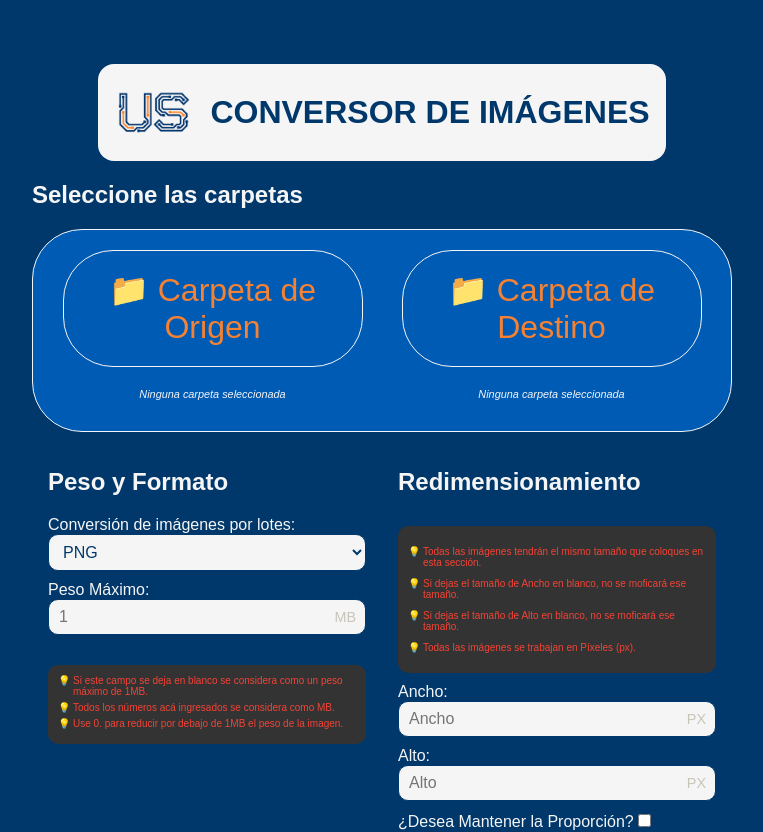
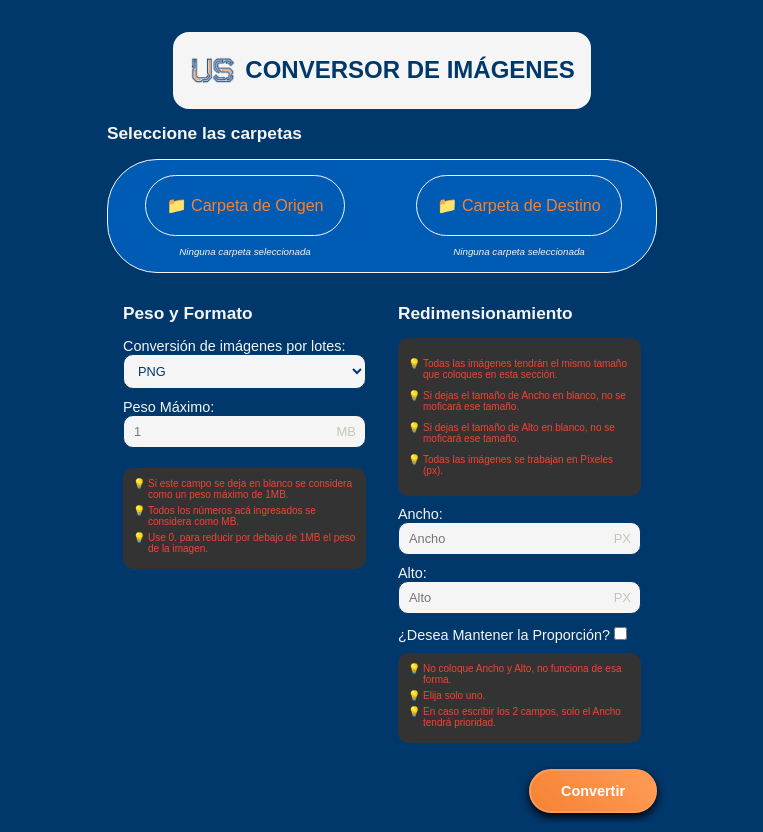
Before and after one commit to raulferreyra/image-convertor, a Vue app in the folder frontend/: page / in a window 1280 px wide. Shown: the top 832 px of the page, without its empty margins (258-1021 px from the left). Built offline with nearby package versions, Linux system fonts and the light colour scheme; a web font is replaced by a local one.

Commit message:
Styles is already for create the funcionality

```diff
--- a/frontend/src/assets/base.css
+++ b/frontend/src/assets/base.css
@@ -31,10 +31,10 @@
   transition: all 0.25s ease-in-out;
 }
 
-body,
-html {
+html,
+body {
   margin: 0;
-  padding: 2em;
+  padding: 0;
   width: 100%;
   height: auto;
   min-height: 100vh;
@@ -42,6 +42,13 @@ html {
   font-family: Orgon-Regular, Arial, Helvetica, sans-serif;
   background: var(--primary-color);
   color: var(--color-white);
+  display: flex;
+  justify-content: center;
+  align-items: center;
+}
+
+body {
+  padding: 2em;
 }
 
 #app {
--- a/frontend/src/components/Home.vue
+++ b/frontend/src/components/Home.vue
@@ -153,14 +153,14 @@ header {
 }
 
 header img {
-    width: 5rem;
+    width: 3rem;
     object-fit: cover;
     height: auto;
 }
 
 header h1 {
-    margin-left: 1rem;
-    font-size: 1.6em;
+    margin-left: .5rem;
+    font-size: 1em;
     line-height: 1.2;
     font-weight: 700;
     font-family: Orgon-Bold, Arial, Helvetica, sans-serif;
@@ -169,7 +169,7 @@ header h1 {
 
 @media (min-width: 768px) {
     header h1 {
-        font-size: 2em;
+        font-size: 1.5em;
     }
 }
 
@@ -192,18 +192,26 @@ header h1 {
 #settings h2 {
     text-align: left;
     width: 100%;
+    font-size: .8em;
+}
+
+@media (min-width: 768px) {
+    #settings h2 {
+        font-size: 1.2em;
+    }
 }
 
 #settings .folders,
 #settings .changes {
     width: 100%;
-    max-width: 700px;
+    max-width: 550px;
     display: flex;
     flex-direction: column;
     margin: 0 auto;
     align-items: center;
     justify-content: center;
     text-align: left;
+    font-size: .9rem;
 }
 
 #settings .changes {
@@ -235,7 +243,7 @@ header h1 {
 
 #settings .folder_box {
     height: auto;
-    max-width: 700px;
+    max-width: 550px;
     display: flex;
     flex-direction: column;
     gap: 20px;
@@ -243,7 +251,7 @@ header h1 {
     align-items: center;
     width: 100%;
     margin: 0 auto;
-    padding: 20px;
+    padding: 15px 10px;
     box-sizing: border-box;
     border: 1px solid var(--color-white);
     border-radius: 50px;
@@ -265,9 +273,9 @@ header h1 {
 #settings .folder_box .Boxing_folder {
     border: 1px solid var(--color-white);
     height: 100%;
-    font-size: 2.5em;
+    font-size: 1.4em;
     border-radius: 50px;
-    padding: 20px 0;
+    padding: 20px;
     cursor: pointer;
     color: var(--secondary-color);
     display: flex;
@@ -295,7 +303,8 @@ header h1 {
     max-width: 100%;
     word-break: break-word;
     font-style: italic;
-    padding: 0 10px;
+    padding: 0 5px;
+    margin: 0;
 }
 
 #settings .row {
@@ -318,7 +327,6 @@ header h1 {
     background: var(--color-gray);
     padding: 10px;
     border-radius: 10px;
-    margin-top: 10px;
 }
 
 #settings .row.message ul li {
@@ -342,7 +350,7 @@ header h1 {
     border-radius: 10px;
     width: 100%;
     box-sizing: border-box;
-    font-size: 1rem;
+    font-size: .8rem;
     transition: all .3s ease-in-out;
 }
 
@@ -382,7 +390,7 @@ header h1 {
     cursor: pointer;
     margin: 0 0 0 auto;
     display: flex;
-    font-size: 1.1rem;
+    font-size: .9rem;
     font-weight: 600;
     box-shadow: 0 4px 10px var(--color-black);
     transition: all 0.3s ease;
```
